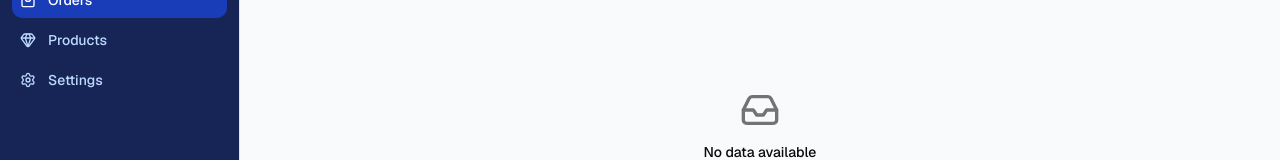
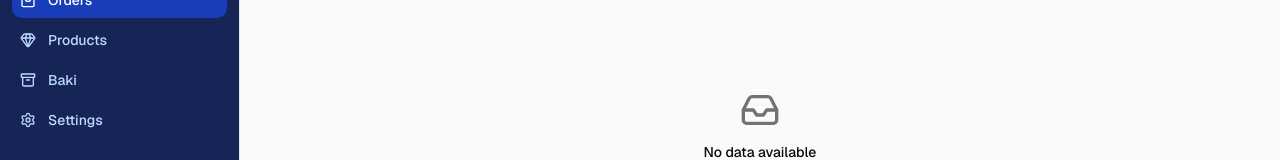
Before and after one commit to CV-Devora/website_app, a Next.js app: page /dashboard/orders in a window 1280 px wide. Shown: the part 134-294 px from the top of the page. Built offline with nearby package versions, Linux system fonts and the light colour scheme.

Commit message:
feat: add Baki nav-links

```diff
--- a/src/components/layout/nav-links.tsx
+++ b/src/components/layout/nav-links.tsx
@@ -6,6 +6,7 @@
   LayoutDashboard,
   ShoppingBag,
   Gem,
+  Archive,
   Settings,
   type LucideIcon,
 } from "lucide-react";
@@ -19,6 +20,7 @@
   { label: "Dashboard", href: "/dashboard", icon: LayoutDashboard },
   { label: "Orders", href: "/dashboard/orders", icon: ShoppingBag },
   { label: "Products", href: "/dashboard/products", icon: Gem },
+  { label: "Baki", href: "/dashboard/baki", icon: Archive },
   { label: "Settings", href: "/dashboard/settings", icon: Settings },
 ];
 
```
